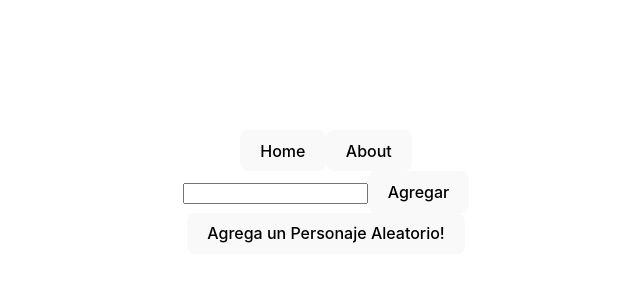
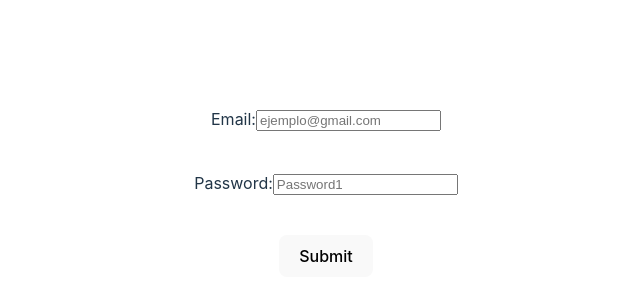
Before and after one commit to Seb-RM/PI-Rick-Morty, a React (Vite) app in the folder front/: page / in a window 1280 px wide. Shown: the part 208-508 px from the top of the page, without its empty margins (314-954 px from the left). Built offline with nearby package versions, Linux system fonts and the light colour scheme.

Commit message:
Correncion en CodeReview

```diff
--- a/front/src/App.jsx
+++ b/front/src/App.jsx
@@ -1,18 +1,43 @@
 // eslint-disable-next-line no-unused-vars
 import React from 'react';
-import { useState } from 'react'
+import { useState, useEffect } from 'react'
 import './App.css'
-import {Routes, Route} from 'react-router-dom';
+import {Routes, Route, useNavigate, useLocation} from 'react-router-dom';
 import Cards from './components/Cards.jsx';
 import Nav from './components/Nav.jsx';
 import axios from 'axios';
 import About from './components/About';
 import Detail from './components/Detail';
+import Form from './components/Form';
 //import  characters from './data.js';
+
+  const EMAIL = "ejemplo@gmail.com";
+  const PASSWORD = "Password1";
 
 function App() {
 
+    const { pathname } = useLocation();
+      const navigate = useNavigate();
+
+
+
   const [characters, setCharacters] = useState([]);
+
+  const [access, setAccess] = useState(false);
+
+
+  const login = (userData) => {
+    if (userData.password === PASSWORD && userData.email === EMAIL) {
+      setAccess(true);
+      navigate("/home");
+    }
+  };
+
+  useEffect(() => {
+    !access && navigate("/");
+    // eslint-disable-next-line react-hooks/exhaustive-deps
+  }, [access]);
+
   const [characterSet, setCharacterSet] = useState(new Set());
 //(...characters,id) tambien se puede usar de esta forma
   const onSearch = (id) => {
@@ -41,29 +66,37 @@ function App() {
       }
   };
 
+  const onClose = (id) => {
+    setCharacters(
+      characters.filter((character) => character.id !== Number(id)) //Number o parseInt por que hay que hacer la comparacion con un numero
+    );
+  };
+
   const personajeRandom = () => {
       const randomId = Math.floor(Math.random() * 826) + 1;
       onSearch(randomId);
   };
 
-  const onClose = (id) => {
-      setCharacters(
-        characters.filter(character => character.id !== Number(id))//Number o parseInt por que hay que hacer la comparacion con un numero
-      )
-  }
-return (
-        <div className='App' style={{ padding:'25px'}}>
-          <Nav onSearch={onSearch} personajeRandom={personajeRandom}/>
-          <Routes>
-            <Route path='/home' element={<Cards characters={characters} onClose={onClose} />}/>
-            <Route path='/about' element={<About/>}/>
-            <Route path='/detail/:id' element={<Detail characters={characters}/>}/>
-          </Routes>
 
 
+return (
+  <div className="App" style={{ padding: "25px" }}>
+    {/* {location.pathname !== "/" && <Nav onSearch={onSearch} personajeRandom={personajeRandom}/>} */}
+    {pathname !== "/" && (
+      <Nav onSearch={onSearch} personajeRandom={personajeRandom} />
+    )}
 
-        </div>
-  );
+    <Routes>
+      <Route path="/" element={<Form login={login} />} />
+      <Route
+        path="/home"
+        element={<Cards characters={characters} onClose={onClose} />}
+      />
+      <Route path="/about" element={<About />} />
+      <Route path="/detail/:id" element={<Detail characters={characters} />} />
+    </Routes>
+  </div>
+);
 }
 
 export default App;
--- /dev/null
+++ b/front/src/components/Form.jsx
@@ -0,0 +1,69 @@
+import { useState } from "react";
+import validation from "../validation";
+
+// eslint-disable-next-line react/prop-types
+const Form =({login})=>{
+
+    const [errors, setErrors] = useState({});
+
+    const [userData, setUserData] = useState({
+        email :'',
+        password : ''
+    });
+
+    const handleChange = (event)=>{
+        setUserData({
+            ...userData,
+            [event.target.name] : event.target.value
+        });
+        setErrors(validation({...userData,[event.target.name]: event.target.value}))
+    }
+
+    const handleSubmit = (event)=>{
+        event.preventDefault();
+        login(userData);
+    }
+    return (
+    <div>
+    <form>
+        <label>
+        Email:
+        <input
+            type="email"
+            name="email"
+            id=""
+            value={userData.email}
+            onChange={handleChange}
+            placeholder="ejemplo@gmail.com"
+        />
+        </label>
+        {errors.e1 ? (
+        <p>{errors.e1}</p>
+        ) : errors.e2 ? (
+        <p>{errors.e2}</p>
+        ) : (
+        <p>{errors.e3}</p>
+        )}
+        <br />
+        <label>
+        Password:
+        <input
+            type="password"
+            name="password"
+            id=""
+            value={userData.password}
+            onChange={handleChange}
+            placeholder="Password1"
+        />
+        </label>
+        {errors.p1 ? <p>{errors.p1}</p> : <p>{errors.p2}</p>}
+        <br />
+        <button type="submit" onClick={handleSubmit}>
+        Submit
+        </button>
+    </form>
+    </div>
+    );
+};
+
+export default Form;
--- /dev/null
+++ b/front/src/validation.js
@@ -0,0 +1,17 @@
+
+export default (data)=> {
+    let errors = {};
+
+    if(!data.email.includes('@')){
+        errors.e1 = 'Ingrese un email valido!'
+    }
+    if(!data.email) errors.e2='Ingresa un email por favor!';
+
+    if(data.email.length > 35) errors.e3 = 'Solo se aceptan hasta 35 caracteres!';
+
+    if(!/\d/.test(data.password)) errors.p1 = 'La contraseña debe terner por lo menos un número!';
+
+    if(data.password.length < 6 || data.password.length > 10) errors.p2 = 'La contraseña debe tenerr una longitud entre 6 y 10 caracteres'
+
+    return errors;
+};
```
